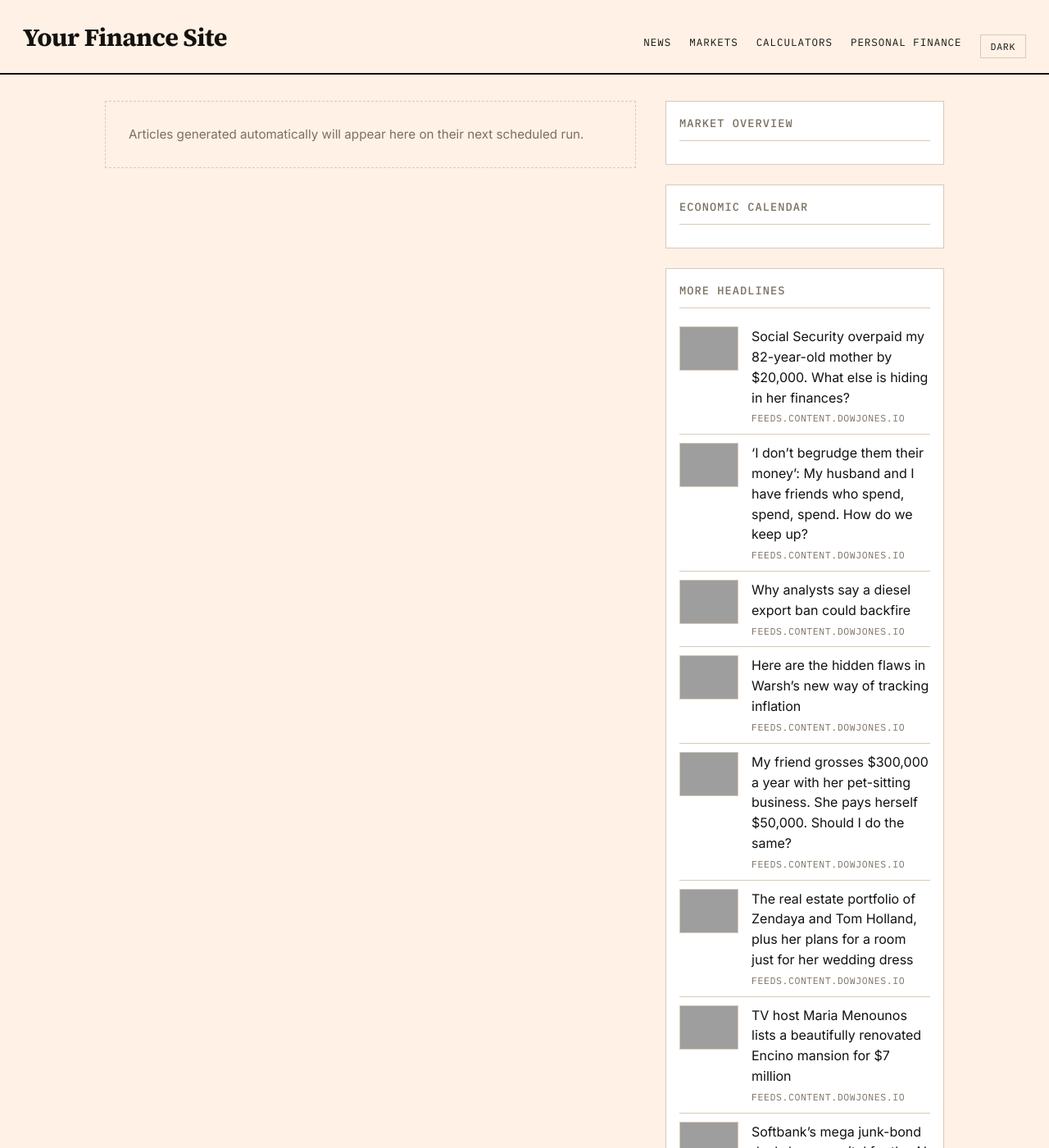
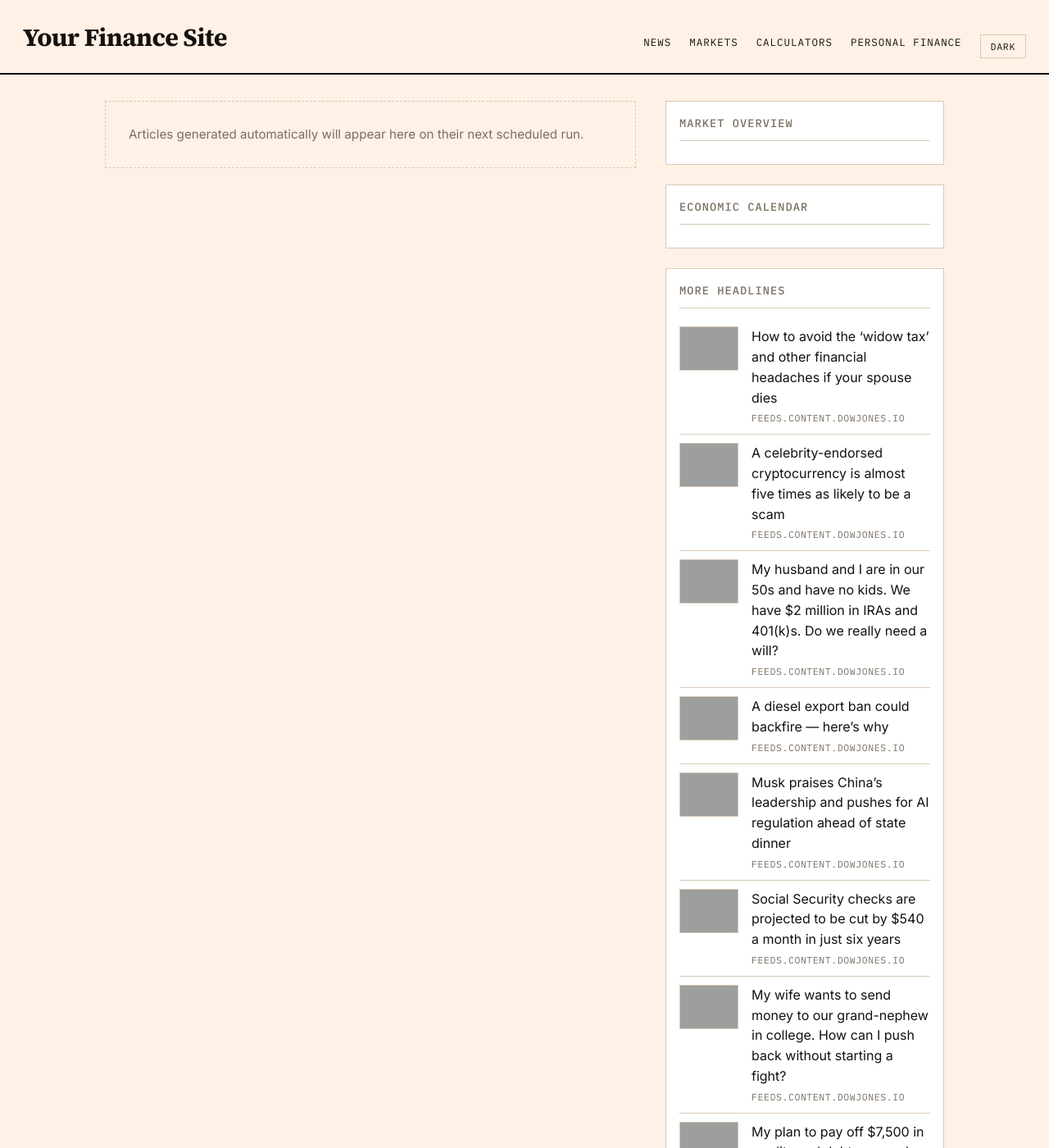
Before and after one commit to GlobTechCo/globtechco.github.io, a Jekyll site: the page built from index.html, in a window 1280 px wide and 1400 px high, cut to the strip 0-1400 px from the top of the window. Shown: the whole strip at 82% size. Built offline with Jekyll 4.4.1, drawn with Linux system fonts in a browser that asks for light colours; a script that is not in the unit is left out; the list of posts is cut into pages by our own code; some of the changed text lies outside the part shown; grey boxes are pictures that could not be loaded.

Commit message:
Auto-content update 2026-09-23

```diff
--- a/_data/aggregator.yml
+++ b/_data/aggregator.yml
@@ -1,50 +1,50 @@
-- title: "Social Security overpaid my 82-year-old mother by $20,000. What else is hiding in her finances?"
-  link: "https://www.marketwatch.com/story/she-gave-a-neighbor-2-000-social-security-overpaid-my-mother-82-by-20-000-what-else-is-hiding-in-her-finances-1b54977f?mod=mw_rss_topstories"
+- title: "How to avoid the \u2018widow tax\u2019 and other financial headaches if your spouse dies"
+  link: "https://www.marketwatch.com/story/how-to-avoid-the-widow-tax-and-other-financial-headaches-if-your-spouse-dies-e51f2af6?mod=mw_rss_topstories"
   source: "feeds.content.dowjones.io"
-  pubdate: "Wed, 23 Sep 2026 10:16:00 GMT"
-  image: "https://images.mktw.net/im-71782273"
-- title: "\u2018I don\u2019t begrudge them their money\u2019: My husband and I have friends who spend, spend, spend. How do we keep up?"
-  link: "https://www.marketwatch.com/story/i-dont-begrudge-them-their-money-my-husband-and-i-have-friends-who-spend-spend-spend-how-do-we-keep-up-e10164dc?mod=mw_rss_topstories"
+  pubdate: "Wed, 23 Sep 2026 15:34:00 GMT"
+  image: "https://images.mktw.net/im-25569873"
+- title: "A celebrity-endorsed cryptocurrency is almost five times as likely to be a scam"
+  link: "https://www.marketwatch.com/story/a-celebrity-endorsed-cryptocurrency-is-almost-five-times-as-likely-to-be-a-scam-eaf25977?mod=mw_rss_topstories"
   source: "feeds.content.dowjones.io"
-  pubdate: "Wed, 23 Sep 2026 10:15:00 GMT"
-  image: "https://images.mktw.net/im-07313331"
-- title: "Why analysts say a diesel export ban could backfire"
+  pubdate: "Wed, 23 Sep 2026 15:23:00 GMT"
+  image: "https://images.mktw.net/im-57241800"
+- title: "My husband and I are in our 50s and have no kids. We have $2 million in IRAs and 401(k)s. Do we really need a will?"
+  link: "https://www.marketwatch.com/story/my-husband-and-i-are-in-our-50s-and-have-no-kids-we-have-2-million-do-we-need-a-will-62fb422f?mod=mw_rss_topstories"
+  source: "feeds.content.dowjones.io"
+  pubdate: "Wed, 23 Sep 2026 15:16:00 GMT"
+  image: "https://images.mktw.net/im-79889315"
+- title: "A diesel export ban could backfire \u2014 here\u2019s why"
   link: "https://www.marketwatch.com/story/why-analysts-say-a-diesel-export-ban-could-backfire-8b13cd51?mod=mw_rss_topstories"
   source: "feeds.content.dowjones.io"
-  pubdate: "Wed, 23 Sep 2026 09:29:00 GMT"
+  pubdate: "Wed, 23 Sep 2026 15:14:00 GMT"
   image: "https://images.mktw.net/im-20701645"
-- title: "Here are the hidden flaws in Warsh\u2019s new way of tracking inflation"
-  link: "https://www.marketwatch.com/story/here-are-the-hidden-flaws-in-warshs-new-way-of-tracking-inflation-fb7939de?mod=mw_rss_topstories"
+- title: "Musk praises China\u2019s leadership and pushes for AI regulation ahead of state dinner"
+  link: "https://www.marketwatch.com/story/musk-praises-chinas-leadership-and-pushes-for-ai-regulation-ahead-of-state-dinner-4efe6e22?mod=mw_rss_topstories"
   source: "feeds.content.dowjones.io"
-  pubdate: "Wed, 23 Sep 2026 09:28:00 GMT"
-  image: "https://images.mktw.net/im-06485284"
+  pubdate: "Wed, 23 Sep 2026 15:08:00 GMT"
+  image: "https://images.mktw.net/im-14500621"
+- title: "Social Security checks are projected to be cut by $540 a month in just six years"
+  link: "https://www.marketwatch.com/story/social-security-checks-are-projected-to-be-cut-by-540-a-month-in-just-six-years-a8842912?mod=mw_rss_topstories"
+  source: "feeds.content.dowjones.io"
+  pubdate: "Wed, 23 Sep 2026 14:57:00 GMT"
+  image: "https://images.mktw.net/im-02028869"
+- title: "My wife wants to send money to our grand-nephew in college. How can I push back without starting a fight?"
+  link: "https://www.marketwatch.com/story/my-wife-wants-to-send-money-to-our-grand-nephew-in-college-how-can-i-push-back-without-starting-a-fight-9284311a?mod=mw_rss_topstories"
+  source: "feeds.content.dowjones.io"
+  pubdate: "Wed, 23 Sep 2026 14:49:00 GMT"
+  image: "https://images.mktw.net/im-34195985"
+- title: "My plan to pay off $7,500 in credit-card debt can work for you"
+  link: "https://www.marketwatch.com/story/my-plan-to-pay-off-7-500-in-credit-card-debt-can-work-for-you-2260de1d?mod=mw_rss_topstories"
+  source: "feeds.content.dowjones.io"
+  pubdate: "Wed, 23 Sep 2026 14:47:00 GMT"
+  image: "https://images.mktw.net/im-74255844"
 - title: "My friend grosses $300,000 a year with her pet-sitting business. She pays herself $50,000. Should I do the same?"
   link: "https://www.marketwatch.com/story/my-friend-grosses-300-000-a-year-with-her-pet-sitting-business-she-pays-herself-50-000-should-i-do-the-same-8ab5cba3?mod=mw_rss_topstories"
   source: "feeds.content.dowjones.io"
-  pubdate: "Wed, 23 Sep 2026 09:15:00 GMT"
+  pubdate: "Wed, 23 Sep 2026 14:15:00 GMT"
   image: "https://images.mktw.net/im-21880552"
-- title: "The real estate portfolio of Zendaya and Tom Holland, plus her plans for a room just for her wedding dress"
-  link: "https://www.marketwatch.com/story/the-real-estate-portfolio-of-zendaya-and-tom-holland-plus-her-plans-for-a-room-just-for-her-wedding-dress-daa9cc93?mod=mw_rss_topstories"
+- title: "These stocks are the \u2018four horsemen of AI\u2019 \u2014 and they\u2019re not the ones you\u2019d think"
+  link: "https://www.marketwatch.com/story/these-stocks-are-the-four-horsemen-of-ai-and-theyre-not-the-ones-youd-think-bd4072ae?mod=mw_rss_topstories"
   source: "feeds.content.dowjones.io"
-  pubdate: "Wed, 23 Sep 2026 09:01:00 GMT"
-  image: "https://images.mktw.net/im-81667550"
-- title: "TV host Maria Menounos lists a beautifully renovated Encino mansion for $7 million"
-  link: "https://www.marketwatch.com/story/tv-host-maria-menounos-lists-a-beautifully-renovated-encino-mansion-for-7-million-2af120a2?mod=mw_rss_topstories"
-  source: "feeds.content.dowjones.io"
-  pubdate: "Wed, 23 Sep 2026 08:58:00 GMT"
-  image: "https://images.mktw.net/im-96762226"
-- title: "Softbank\u2019s mega junk-bond deal shows capital for the AI race is getting more expensive"
-  link: "https://www.marketwatch.com/story/softbanks-mega-junk-bond-deal-shows-capital-for-the-ai-race-is-getting-more-expensive-9eb3fa28?mod=mw_rss_topstories"
-  source: "feeds.content.dowjones.io"
-  pubdate: "Wed, 23 Sep 2026 08:56:00 GMT"
-  image: "https://images.mktw.net/im-88236064"
-- title: "This oil giant has lagged its leading rivals through two energy crises. Now one Wall Street giant says it\u2019s time to buy."
-  link: "https://www.marketwatch.com/story/this-oil-giant-has-lagged-its-leading-rivals-through-two-energy-crises-now-one-wall-street-giant-says-its-time-to-buy-987838c3?mod=mw_rss_topstories"
-  source: "feeds.content.dowjones.io"
-  pubdate: "Wed, 23 Sep 2026 08:24:00 GMT"
-  image: "https://images.mktw.net/im-59713692"
-- title: "\u2018It doesn\u2019t seem fair\u2019: I\u2019m retired and have plenty of money. Why can\u2019t I qualify for a retail credit card?"
-  link: "https://www.marketwatch.com/story/it-doesnt-seem-fair-im-retired-and-have-plenty-of-money-why-cant-i-qualify-for-a-retail-credit-card-8a58eda3?mod=mw_rss_topstories"
-  source: "feeds.content.dowjones.io"
-  pubdate: "Wed, 23 Sep 2026 02:15:00 GMT"
-  image: "https://images.mktw.net/im-60527483"
+  pubdate: "Wed, 23 Sep 2026 13:58:00 GMT"
+  image: "https://images.mktw.net/im-849361"
```
